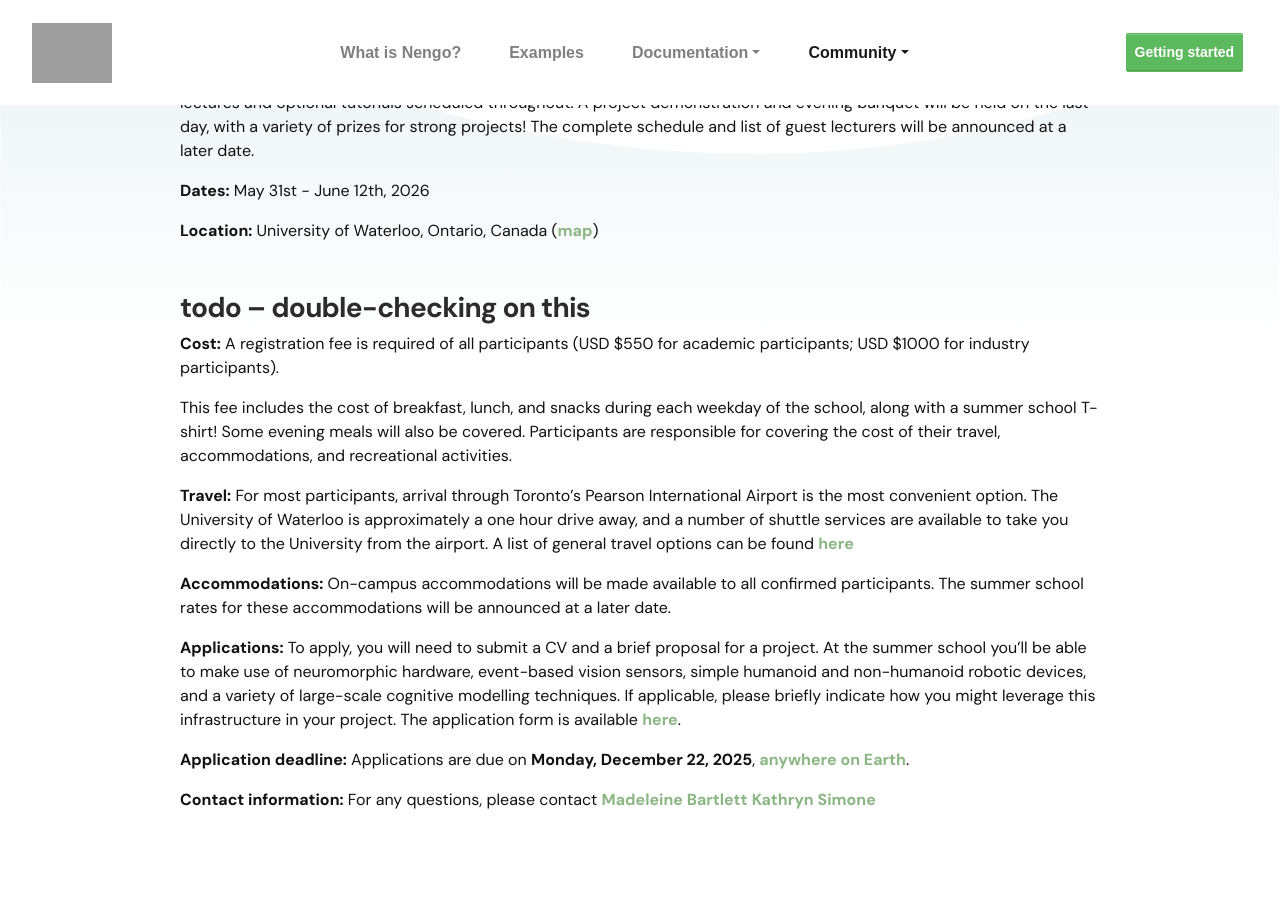
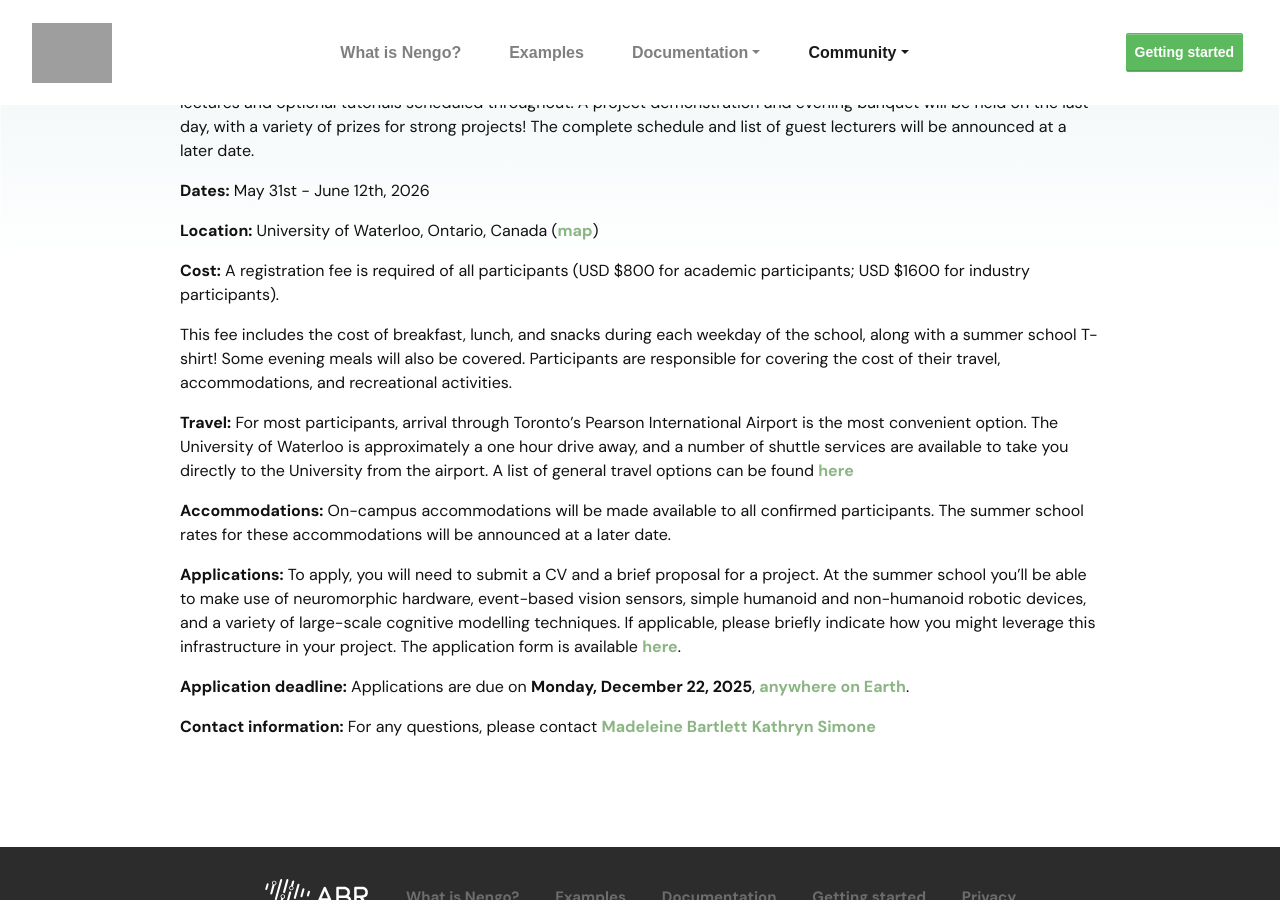
Before and after one commit to nengo/nengo.github.io, a Jekyll site: the page built from summer-school.md, in a window 1280 px wide and 900 px high, scrolled down 1948 px. Built offline with Jekyll 4.4.1, drawn with Linux system fonts in a browser that asks for light colours; nearby versions of some CDN libraries; some web fonts are replaced; comment, search, counter and statistics services are not loaded.

Commit message:
Update summer-school.md

```diff
--- a/summer-school.md
+++ b/summer-school.md
@@ -49,7 +49,7 @@
 ### todo: change the link here!
 <iframe width="100%"
     height="400"
-    src="https://www.youtube.com/embed/nFYTqieEnSY"
+    src="https://youtu.be/hHwIryt053M"
     frameborder="0"
     allowfullscreen
 ></iframe>
@@ -97,9 +97,8 @@
 **Location:** University of Waterloo, Ontario, Canada
 ([map](http://goo.gl/Sa074A))
 
-### todo -- double-checking on this
 **Cost:** A registration fee is required of all
-participants (USD $550 for academic participants; USD $1000 for
+participants (USD $800 for academic participants; USD $1600 for
 industry participants).
 
 This fee includes the cost of breakfast, lunch, and snacks during
```
